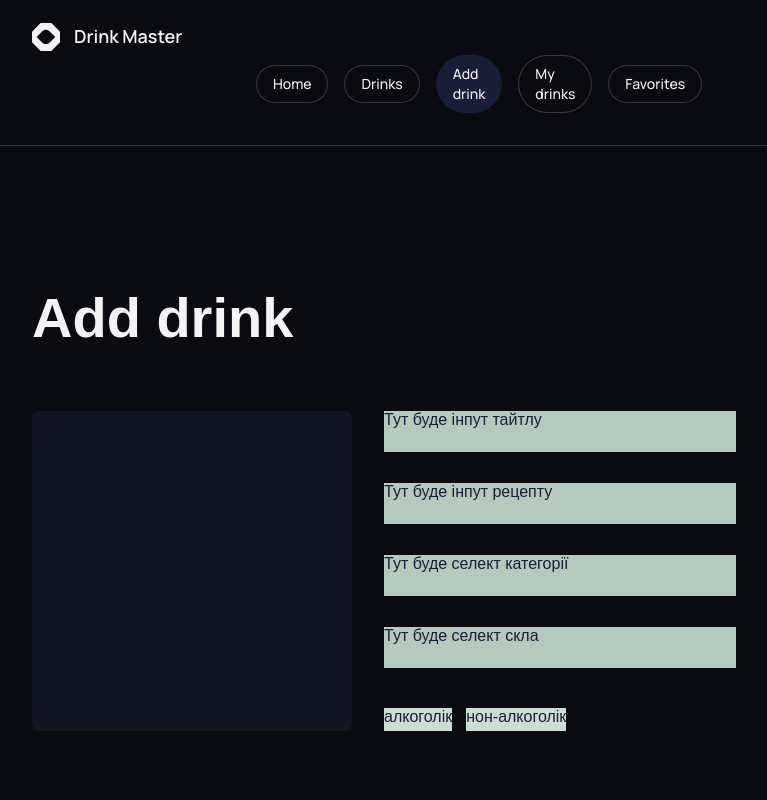
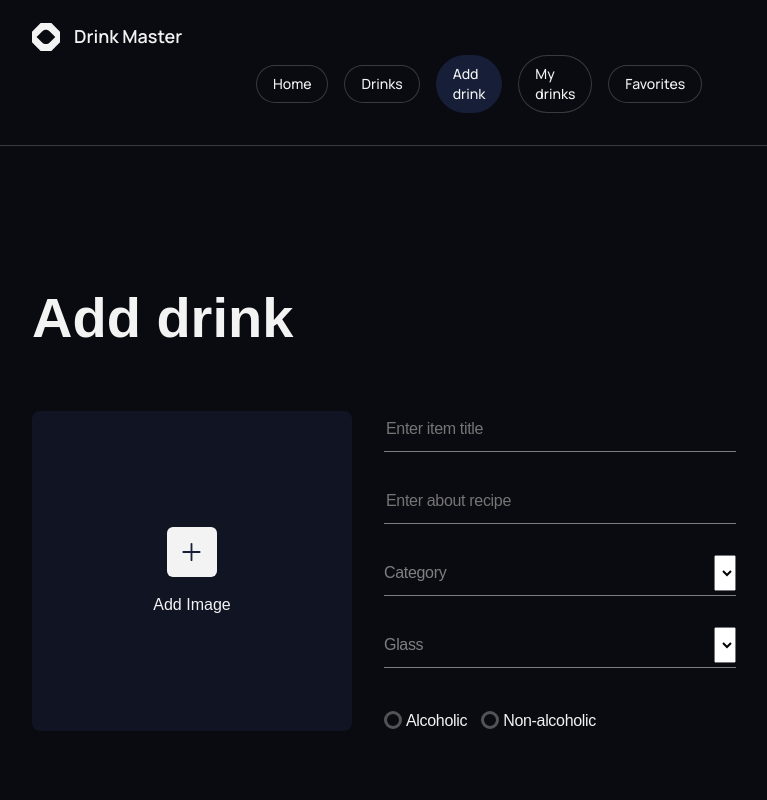
Before and after one commit to LightPride/DrinkMaster-FrontEnd, a React (Vite) app: page /DrinkMaster-FrontEnd/add in a window 1280 px wide. Shown: the top 800 px of the page, without its empty margins (256-1023 px from the left). Built offline with nearby package versions, Linux system fonts and the light colour scheme.

Commit message:
small changes

```diff
--- a/src/components/AddDrinkForm/DrinkDescriptionFields/DrinkDescription.fields.jsx
+++ b/src/components/AddDrinkForm/DrinkDescriptionFields/DrinkDescription.fields.jsx
@@ -1,28 +1,98 @@
+import React from 'react';
+
 import {
   AddImageField,
   Wrapper,
   InputsDescrField,
   DescrField,
   DivAlcoholic,
+  InputText,
+  WrapperAddDiv,
+  HiddenInputAdd,
+  LabelAdd,
+  LabelSelect,
+  LabelAlcoholic,
+  LabelNonAlcoholic,
+  RadioInput,
 } from './DrinkDescriptionFields';
-
-import React from 'react';
-import Select from 'react-select';
 
 export const DrinkDescriptionFields = () => {
   return (
     <Wrapper>
-      <AddImageField></AddImageField>
+      <AddImageField>
+        <WrapperAddDiv>
+          <LabelAdd>
+            <svg
+              width="29"
+              height="28"
+              viewBox="0 0 29 28"
+              fill="none"
+              xmlns="http://www.w3.org/2000/svg"
+            >
+              <path
+                d="M14.5 5.8335V22.1668"
+                // stroke="#161F37"
+                strokeWidth="1.8"
+                strokeLinecap="round"
+                strokeLinejoin="round"
+              />
+              <path
+                d="M6.33203 14H22.6654"
+                // stroke="#161F37"
+                strokeWidth="1.8"
+                strokeLinecap="round"
+                strokeLinejoin="round"
+              />
+            </svg>
+            <HiddenInputAdd type="file" name="drinkThumb" accept="image/*" />
+          </LabelAdd>
+          <p>Add Image</p>
+        </WrapperAddDiv>
+      </AddImageField>
       <DescrField>
         <InputsDescrField>
-          <div>Тут буде інпут тайтлу</div>
-          <div>Тут буде інпут рецепту</div>
-          <div>Тут буде селект категорії</div>
-          <div>Тут буде селект скла</div>
+          <div>
+            <InputText
+              placeholder="Enter item title"
+              name="itemTitle"
+              required
+              title="Write drink description"
+            />
+          </div>
+          <div>
+            <InputText
+              placeholder="Enter about recipe"
+              name="aboutReciepe"
+              required
+              title="Write about drink recipe"
+            />
+          </div>
+          <div>
+            <LabelSelect>
+              <p>Category</p>
+              <select name="" id=""></select>
+            </LabelSelect>
+          </div>
+          <div>
+            <LabelSelect>
+              <p>Glass</p>
+              <select name="" id=""></select>
+            </LabelSelect>
+          </div>
         </InputsDescrField>
         <DivAlcoholic>
-          <div>алкоголік </div>
-          <div>нон-алкоголік</div>
+          <div>
+            <LabelAlcoholic>
+              <RadioInput type="radio" value="Alcoholic" name="alcoholic" />
+              Alcoholic
+            </LabelAlcoholic>
+          </div>
+          <div>
+            <LabelNonAlcoholic>
+              <RadioInput type="radio" value="Non alcoholic" name="alcoholic" />
+              Non-alcoholic
+            </LabelNonAlcoholic>
+          </div>
         </DivAlcoholic>
       </DescrField>
     </Wrapper>
--- a/src/components/AddDrinkForm/DrinkDescriptionFields/DrinkDescriptionFields.jsx
+++ b/src/components/AddDrinkForm/DrinkDescriptionFields/DrinkDescriptionFields.jsx
@@ -18,6 +18,10 @@ export const AddImageField = styled.div`
   height: 320px;
   background: rgba(22, 31, 55, 0.5);
   border-radius: 8px;
+  display: flex;
+  align-items: center;
+  text-align: center;
+  justify-content: center;
 
   @media screen and (min-width: 768px) {
     width: 320px;
@@ -26,6 +30,49 @@ export const AddImageField = styled.div`
     width: 400px;
     height: 400px;
   }
+`;
+
+export const WrapperAddDiv = styled.div`
+  display: flex;
+  flex-direction: column;
+  align-items: center;
+  gap: 18px;
+  p {
+    font-family: 'Manrope', sans-serif;
+    font-weight: 500;
+    font-size: 16px;
+    line-height: 1.25;
+    color: #f3f3f3;
+  }
+`;
+
+export const LabelAdd = styled.label`
+  box-sizing: border-box;
+  display: flex;
+  justify-content: center;
+  align-items: center;
+  width: 50px;
+  height: 50px;
+  background-color: #f3f3f3;
+  font-size: 40px;
+  color: transparent;
+  border-radius: 6px;
+  cursor: pointer;
+  svg {
+    transition: transform 0.5s ease;
+    stroke: #161f37;
+  }
+  &:hover {
+    background-color: rgba(64, 112, 205, 0.5);
+    svg {
+      transform: rotate(90deg);
+      transition: transform 0.5s ease;
+      stroke: #f3f3f3;
+    }
+  }
+`;
+export const HiddenInputAdd = styled.input`
+  display: none;
 `;
 
 export const DescrField = styled.div`
@@ -47,9 +94,9 @@ export const InputsDescrField = styled.div`
     width: 393px;
   }
   div {
-    background-color: #b6c9bf;
     height: 34px;
     width: 100%;
+    border-bottom: 1px solid rgba(243, 243, 243, 0.5);
     @media screen and (min-width: 768px) {
       height: 41px;
     }
@@ -60,11 +107,83 @@ export const DivAlcoholic = styled.div`
   display: flex;
   flex-direction: row;
   gap: 14px;
+  font-family: 'Manrope', sans-serif;
+  font-weight: 400;
+  font-size: 14px;
+  letter-spacing: -0.02em;
+  color: #f3f3f3;
+  @media screen and (min-width: 768px) {
+    font-size: 16px;
+  }
   div {
-    background-color: #ccddd5;
     height: 19px;
     @media screen and (min-width: 768px) {
       height: 23px;
     }
   }
 `;
+
+export const InputText = styled.input`
+  font-family: 'Manrope', sans-serif;
+  font-weight: 400;
+  font-size: 14px;
+  letter-spacing: -0.02em;
+  color: #f3f3f3;
+  width: 100%;
+  height: 90%;
+  background-color: transparent;
+  border: none;
+  outline: none;
+
+  @media screen and (min-width: 768px) {
+    font-size: 16px;
+  }
+`;
+
+////////////////////////////////
+// Selects
+export const LabelSelect = styled.label`
+  height: 90%;
+  display: flex;
+  justify-content: space-between;
+  cursor: pointer;
+  p {
+    display: flex;
+    align-items: center;
+    font-family: 'Manrope', sans-serif;
+    font-weight: 400;
+    font-size: 14px;
+    letter-spacing: -0.02em;
+    color: #f3f3f3;
+    opacity: 0.5;
+    @media screen and (min-width: 768px) {
+      font-size: 16px;
+    }
+  }
+`;
+
+// //////////////////////////////////
+export const LabelAlcoholic = styled.label`
+  opacity: 1;
+  cursor: pointer;
+`;
+export const LabelNonAlcoholic = styled.label`
+  opacity: 1;
+  cursor: pointer;
+`;
+
+export const RadioInput = styled.input`
+  appearance: none;
+  border-radius: 50%;
+  width: 20px;
+  height: 20px;
+  border: 3px solid #f3f3f350;
+  margin-right: 4px;
+  margin-left: 0;
+  position: relative;
+  top: 3px;
+  @media only screen and (min-width: 768px) {
+    width: 18px;
+    height: 18px;
+  }
+`;
```
